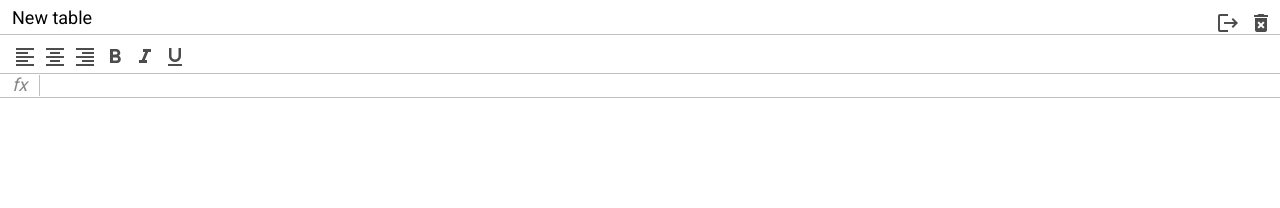
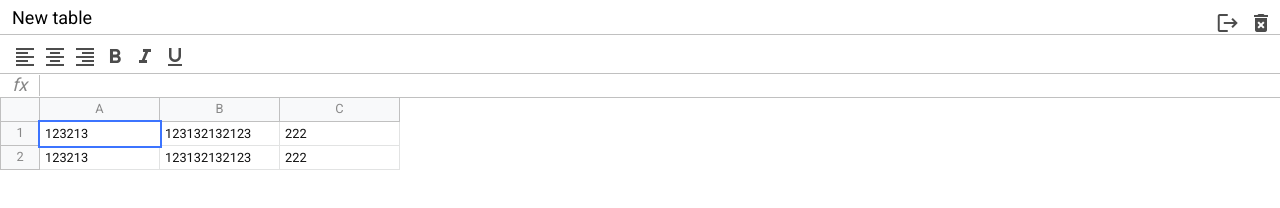
Before and after one commit to KazakovRo/excel-app, a website built with webpack: page src/index.html in a window 1280 px wide. Built offline with nearby package versions, Linux system fonts and the light colour scheme.

Commit message:
added table styles

```diff
--- a/src/index.html
+++ b/src/index.html
@@ -49,7 +49,37 @@
           <div class="input" contenteditable spellcheck="false"></div>
         </div>
 
-        <div class="excel__table"></div>
+        <div class="excel__table">
+          <div class="row">
+            <div class="row-info"></div>
+
+            <div class="row-data">
+              <div class="column">A</div>
+              <div class="column">B</div>
+              <div class="column">C</div>
+            </div>
+          </div>
+
+          <div class="row">
+            <div class="row-info">1</div>
+
+            <div class="row-data">
+              <div class="cell selected" contenteditable>123213</div>
+              <div class="cell" contenteditable>123132132123</div>
+              <div class="cell" contenteditable>222</div>
+            </div>
+          </div>
+
+          <div class="row">
+            <div class="row-info">2</div>
+
+            <div class="row-data">
+              <div class="cell">123213</div>
+              <div class="cell">123132132123</div>
+              <div class="cell">222</div>
+            </div>
+          </div>
+        </div>
       </div>
     </div>
   </body>
--- a/src/scss/_variables.scss
+++ b/src/scss/_variables.scss
@@ -2,5 +2,8 @@ $header-height: 34px;
 $toolbar-height: 40px;
 $formula-height: 24px;
 $info-cell-width: 40px;
+$row-height: 24px;
+$cell-width: 120px;
 $border-color: #c0c0c0;
 $border-focus: #1a73e8;
+$cell-color: #f8f9fa;
--- a/src/scss/components/_table.scss
+++ b/src/scss/components/_table.scss
@@ -1,2 +1,64 @@
-// @import './variables';
-// @import './mixins';
+@import '../variables';
+@import '../mixins';
+
+.excel__table {
+  position: absolute;
+  left: 0;
+  right: 0;
+  top: $header-height + $toolbar-height + $formula-height;
+  overflow-x: auto;
+  padding-bottom: 2px;
+
+  .row {
+    display: flex;
+    min-height: 20px;
+    height: $row-height;
+  }
+
+  .row-info {
+    display: flex;
+    justify-content: center;
+    align-items: center;
+    min-width: $info-cell-width;
+    height: 100%;
+    border: 1px solid $border-color;
+    background: $cell-color;
+    border-top: none;
+  }
+
+  .row-data {
+    display: flex;
+  }
+
+  .column {
+    display: flex;
+    justify-content: center;
+    align-items: center;
+    background: $cell-color;
+    min-width: 40px;
+    width: $cell-width;
+    border: 1px solid $border-color;
+    border-top: none;
+    border-left: none;
+    height: 100%;
+  }
+
+  .cell {
+    min-width: 40px;
+    padding: 5px;
+    width: $cell-width;
+    height: 100%;
+    border: 1px solid #e2e3e3;
+    border-top: none;
+    border-left: none;
+    color: #111;
+    white-space: nowrap;
+    outline: none;
+
+    &.selected {
+      border: none;
+      outline: 2px solid #3c74ff;
+      z-index: 2;
+    }
+  }
+}
--- a/src/scss/index.scss
+++ b/src/scss/index.scss
@@ -20,4 +20,7 @@ body {
 .excel {
   position: relative;
   color: #888;
+  height: 100%;
+  max-width: 100%;
+  font-size: 0.8rem;
 }
```
